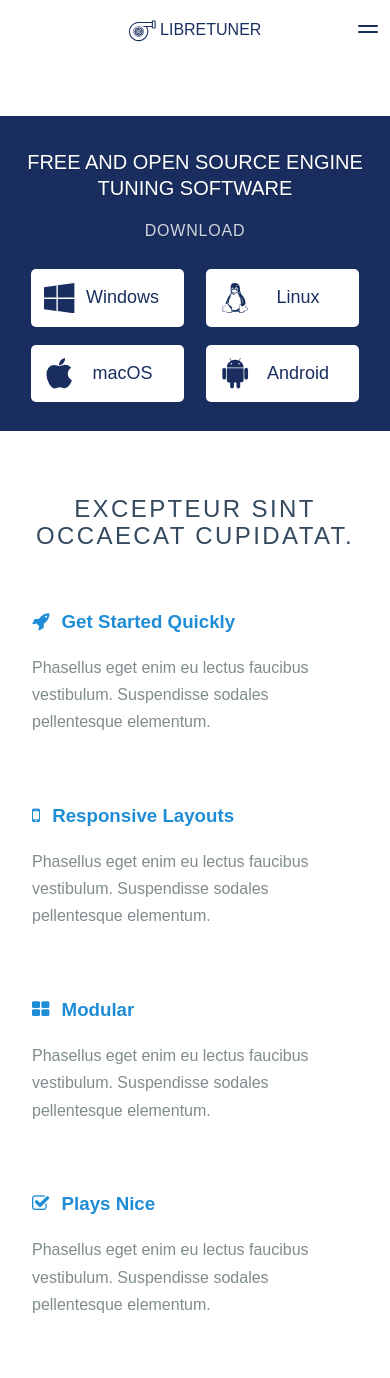
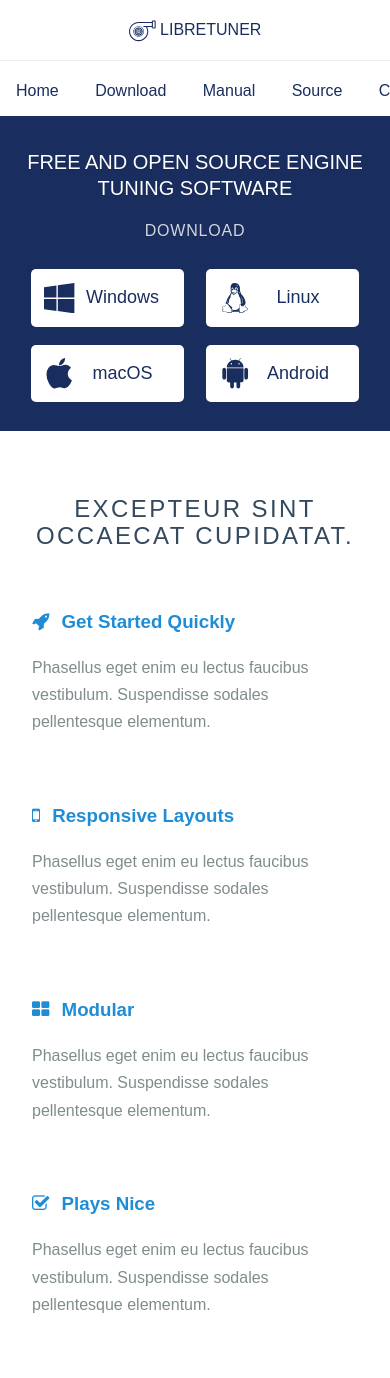
Before and after one commit to LibreTuner/Web, a Jekyll site: the page built from index.html, in a window 390 px wide. Shown: the top 1378 px of the page. Built offline with Jekyll 4.4.1, drawn with Linux system fonts in a browser that asks for light colours; nearby versions of some CDN libraries; the list of posts is cut into pages by our own code; grey boxes are pictures that could not be loaded.

Commit message:
Removed navigation bars on mobile

```diff
--- a/_includes/_css/style.css
+++ b/_includes/_css/style.css
@@ -206,10 +206,10 @@
         display: block;
     }
 
-    .home-menu-toggle {
+    /*.home-menu-toggle {
         display: block;
         display: none\9;
-    }
+    }*/
 
     .home-menu-bottom {
         position: absolute;
@@ -230,7 +230,7 @@
         -ms-transition: all 0.5s;
         transition: all 0.5s;
     }
-
+    /*
     .home-menu-bottom.home-menu-tucked .pure-menu-link {
         -webkit-transform: translateX(-140px);
         -moz-transform: translateX(-140px);
@@ -245,7 +245,7 @@
         top: 45px;
         position: absolute;
         overflow: hidden;
-    }
+    }*/
 
     .home-menu-wrapper {
         margin-bottom: 3.5em;
@@ -395,66 +395,3 @@
         text-align: center;
     }
 }
-
-
-
-
- /* Add a black background color to the top navigation */
-.topnav {
-    background-color: #333;
-    overflow: hidden;
-}
-
-/* Style the links inside the navigation bar */
-.topnav a {
-    float: left;
-    display: block;
-    color: #f2f2f2;
-    text-align: center;
-    padding: 14px 16px;
-    text-decoration: none;
-    font-size: 17px;
-}
-
-/* Change the color of links on hover */
-.topnav a:hover {
-    background-color: #ddd;
-    color: black;
-}
-
-/* Add an active class to highlight the current page */
-.active {
-    background-color: #4CAF50;
-    color: white;
-}
-
-/* Hide the link that should open and close the topnav on small screens */
-.topnav .icon {
-    display: none;
-}
-
-
-
- /* When the screen is less than 600 pixels wide, hide all links, except for the first one ("Home"). Show the link that contains should open and close the topnav (.icon) */
-@media screen and (max-width: 600px) {
-  .topnav a:not(:first-child) {display: none;}
-  .topnav a.icon {
-    float: right;
-    display: block;
-  }
-}
-
-/* The "responsive" class is added to the topnav with JavaScript when the user clicks on the icon. This class makes the topnav look good on small screens (display the links vertically instead of horizontally) */
-@media screen and (max-width: 600px) {
-  .topnav.responsive {position: relative;}
-  .topnav.responsive a.icon {
-    position: absolute;
-    right: 0;
-    top: 0;
-  }
-  .topnav.responsive a {
-    float: none;
-    display: block;
-    text-align: left;
-  }
-}
--- a/_layouts/default.html
+++ b/_layouts/default.html
@@ -46,14 +46,14 @@
         </ul>
       </div>
     </div>
-    <script>
+    <!--script>
       (function (window, document) {
         document.getElementById('toggle').addEventListener('click', function (e) {
             document.getElementById('tuckedMenu').classList.toggle('home-menu-tucked');
             document.getElementById('toggle').classList.toggle('x');
         });
       })(this, this.document);
-    </script>
+    </script-->
     {{ content }}
     <footer>
       &copy; LibreTuner Team
```
